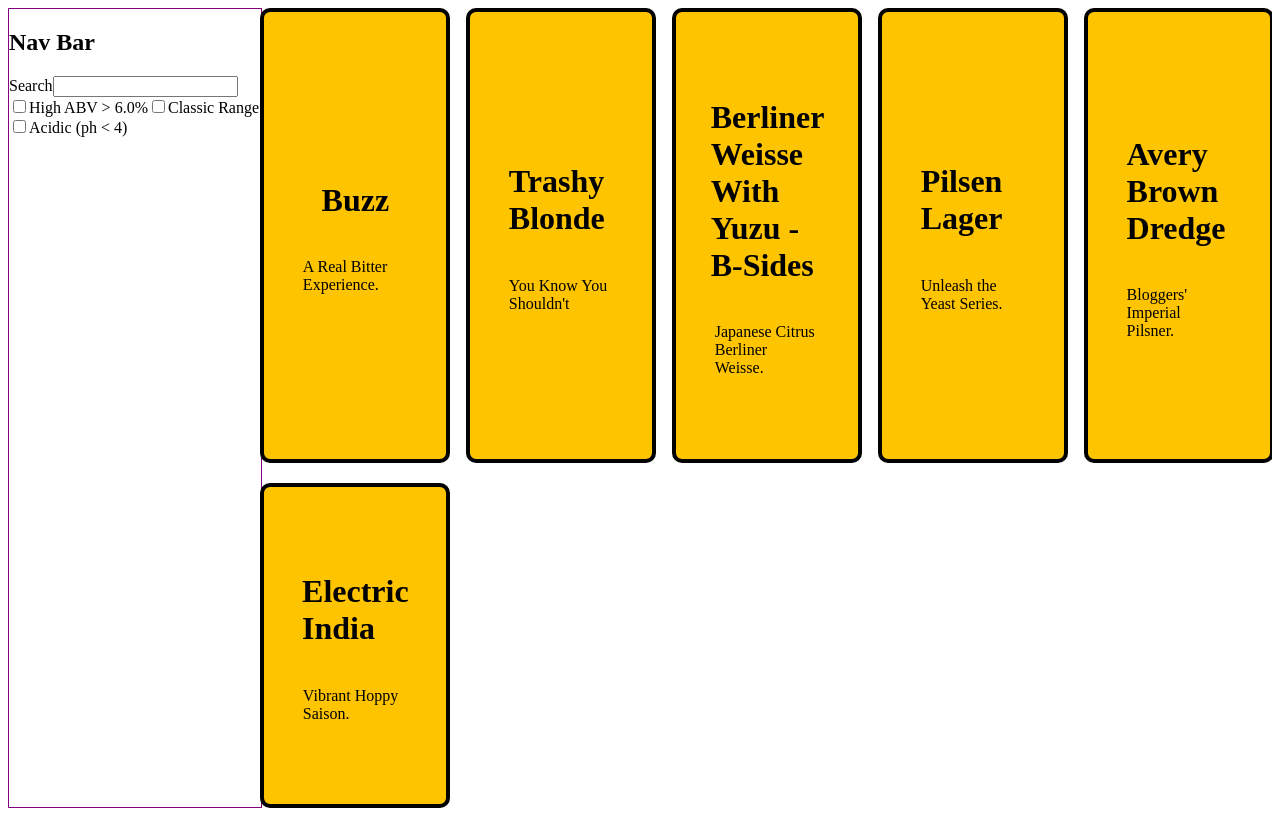
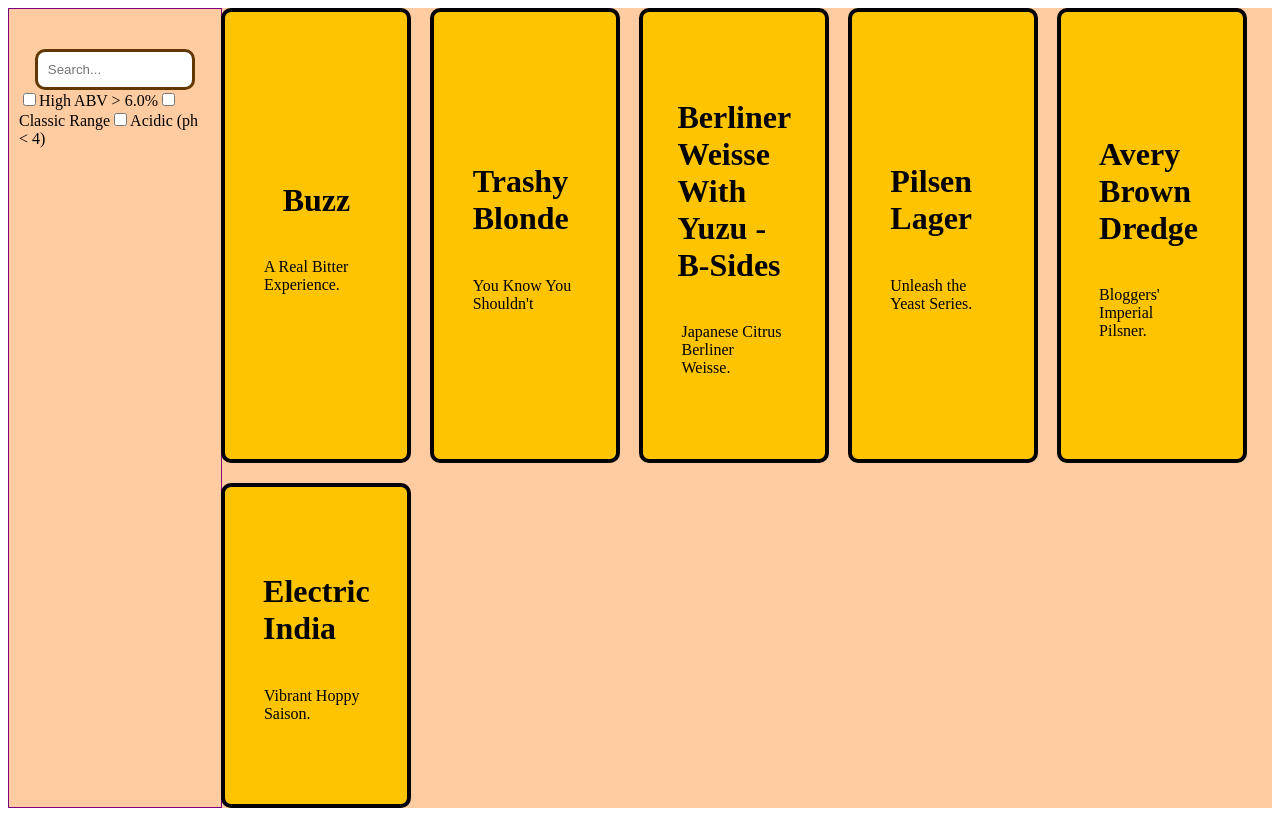
Before and after one commit to FaridahAbdulsalam/Punk-API-Project, a React (Vite) app: page / in a window 1280 px wide. Built offline with nearby package versions, Linux system fonts and the light colour scheme.

Commit message:
search-box styled

```diff
--- a/src/App.scss
+++ b/src/App.scss
@@ -3,4 +3,5 @@
     overflow-x:hidden;
     // border: solid 1px orange;
     display: flex;
+    background-color: rgba(255, 115, 0, 0.363);
 }
--- a/src/Components/Card/Card.scss
+++ b/src/Components/Card/Card.scss
@@ -11,6 +11,7 @@
     overflow-x: hidden;
     padding: 1rem;
     background-color: rgb(255, 196, 0);
+
 
 
 
--- a/src/Components/Nav/Nav.scss
+++ b/src/Components/Nav/Nav.scss
@@ -1,7 +1,10 @@
 .nav{
     border: solid 1px purple;
+    padding: 10px;
     display: flex;
+    justify-content: flex-start;
+    align-items: center;
     flex-direction: column;
-    width: 20vw;
+    width: 15vw;
     height: auto;
 }
--- a/src/Components/Nav/Nav.tsx
+++ b/src/Components/Nav/Nav.tsx
@@ -1,8 +1,7 @@
-import { ChangeEventHandler, FormEventHandler } from 'react'
-import "./Nav.scss"
+import { ChangeEventHandler, FormEventHandler } from "react";
+import "./Nav.scss";
 import SearchBox from "../SearchBox/SearchBox";
-import FilterList from '../FilterList/FilterList';
-
+import FilterList from "../FilterList/FilterList";
 
 type SearchBoxProps = {
   label: string;
@@ -12,15 +11,23 @@ type SearchBoxProps = {
   checked: string;
 };
 
-const Nav = ({searchTerm, label, handleInput, handleFilter, checked} : SearchBoxProps) => {
+const Nav = ({
+  searchTerm,
+  label,
+  handleInput,
+  handleFilter,
+  checked,
+}: SearchBoxProps) => {
+  return (
+    <nav className="nav">
+      <SearchBox
+        label={label}
+        searchTerm={searchTerm}
+        handleInput={handleInput}
+      />
+      <FilterList handleFilter={handleFilter} checked={checked} />
+    </nav>
+  );
+};
 
-  return (
-    <nav className='nav'>
-      <h2>Nav Bar</h2>
-      <SearchBox label={label} searchTerm={searchTerm} handleInput={handleInput}/>
-     <FilterList handleFilter={handleFilter} checked={checked}/>
-    </nav>
-  )
-}
-
-export default Nav
+export default Nav;
--- /dev/null
+++ b/src/Components/SearchBox/SearchBox.scss
@@ -0,0 +1,15 @@
+.search-box{
+    width: 100%;
+    display: flex;
+    margin-top: 30px;
+
+
+    .search-box__input{
+        width: 70%;
+        padding: 10px;
+        color: rgb(97, 58, 8);
+        border: 3px solid rgb(97, 56, 3);
+        border-radius: 10px;
+        margin: 0 auto;
+    }
+}
--- a/src/Components/SearchBox/SearchBox.tsx
+++ b/src/Components/SearchBox/SearchBox.tsx
@@ -1,4 +1,5 @@
 import { FormEventHandler } from "react";
+import "./SearchBox.scss"
 
 type SearchBoxProps = {
   label: string;
@@ -10,12 +11,14 @@ const SearchBox = ({ label, searchTerm, handleInput }: SearchBoxProps) => {
   const capitalizedLabel = label[0].toUpperCase() + label.slice(1);
 
   return (
-    <div>
-      <label htmlFor={label}>{capitalizedLabel}</label>
+    <div className="search-box">
+      <label className="search-box__label" htmlFor={label}></label>
       <input
+      className="search-box__input"
         type="text"
         id={label}
         name={label}
+        placeholder={`${capitalizedLabel}...`}
         value={searchTerm}
         onInput={handleInput}
       />
```
